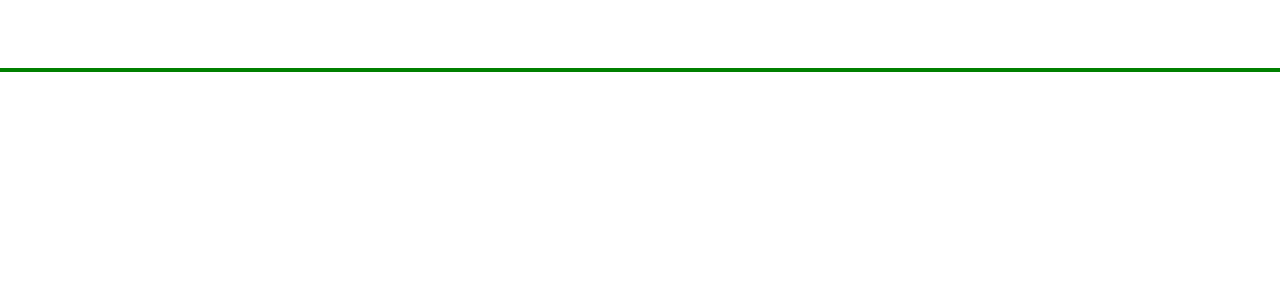
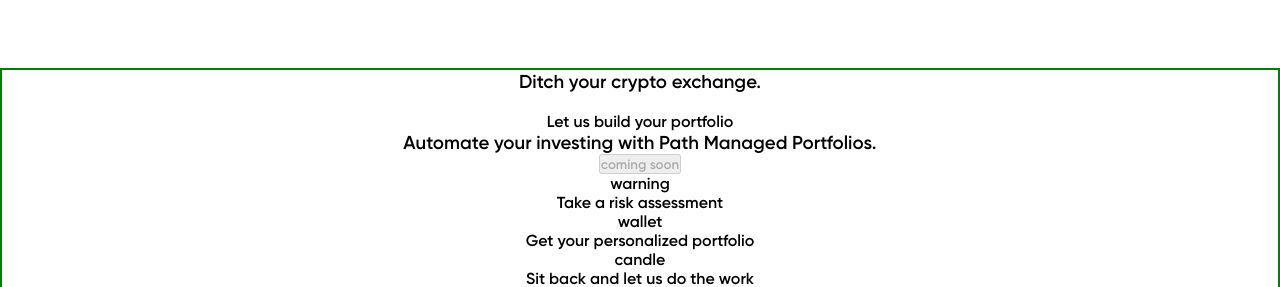
Before and after one commit to Dark-Vinci/path-crypto, a React (Create React App) app: page / in a window 1280 px wide. Shown: the part 1533-1820 px from the top of the page. Before the commit the page ends 1605 px from the top, so only its background shows below. Built offline with nearby package versions, Linux system fonts and the light colour scheme.

Commit message:
chore: complete body1

```diff
--- a/src/components/body2/body.tsx
+++ b/src/components/body2/body.tsx
@@ -3,7 +3,54 @@
 export function Body2(): JSX.Element {
     return (
         <div className={ style.container }>
+            <div className={ style.header }>
+                <h3>Ditch your crypto exchange.</h3>
+            </div>
 
+            <div className={ style.cards }>
+                <div className={ style.content }>
+                    <div className={ style.card1 }>
+                        <div className={ style.img }>
+                            <img src="" alt=""/>
+                        </div>
+
+                        <div className={ style.word_content }>
+                            <div className={ style.header }>
+                                <p>Let us build your portfolio</p>
+                            </div>
+                            <div className={ style.description }>
+                                <h3>Automate your investing with Path Managed Portfolios.</h3>
+                            </div>
+
+                            <div className={ style.button }>
+                                <button disabled>coming soon</button>
+                            </div>
+
+                            <div className={ style.item_list }>
+                                <ul>
+                                    <li>
+                                        <div className={ style.icon }>warning</div>
+                                        <div className={ style.content }>Take a risk assessment</div>
+                                    </li>
+
+                                    <li>
+                                        <div className={ style.icon }>wallet</div>
+                                        <div className={ style.content }>Get your personalized portfolio</div>
+                                    </li>
+
+                                    <li>
+                                        <div className={ style.icon }>candle</div>
+                                        <div className={ style.content }>Sit back and let us do the work</div>
+                                    </li>
+                                </ul>
+                            </div>
+                        </div>
+                    </div>
+                </div>
+
+                <div className="card2"></div>
+                <div className="card3"></div>
+            </div>
         </div>
     );
 }
--- a/src/components/body2/body2.module.scss
+++ b/src/components/body2/body2.module.scss
@@ -1,3 +1,5 @@
 div.container {
     border: 2px solid green;
+
+
 }
--- a/src/types/components/offer.ts
+++ b/src/types/components/offer.ts
@@ -1,4 +1,4 @@
-import { BaseProp } from "@types";
+import { BaseProp } from "../default";
 
 export interface OfferProps extends BaseProp {
     readonly src: string;
```
